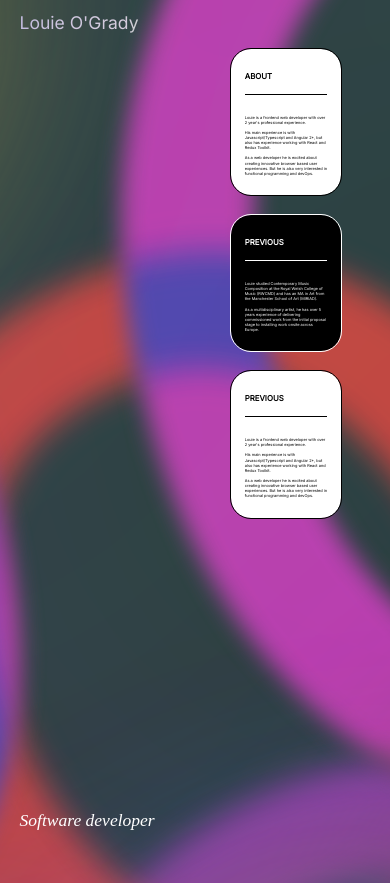
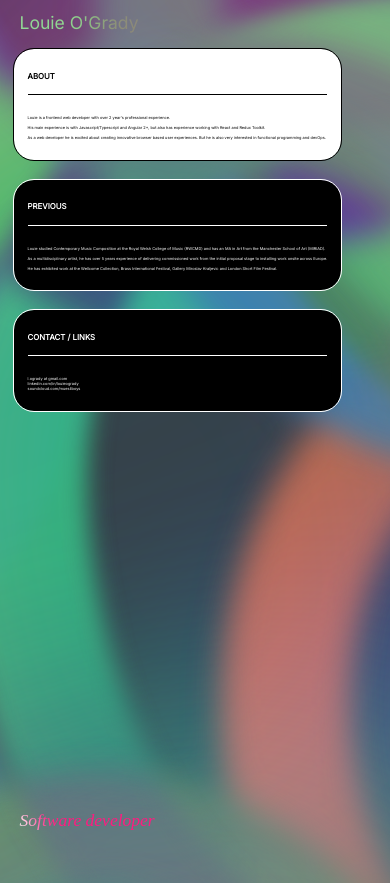
Before and after one commit to louieogrady/web2, a React (Create React App) app: page / in a window 390 px wide. Built offline with nearby package versions, Linux system fonts and the light colour scheme.

Commit message:
Committing work prior to media query work

```diff
--- a/src/app.component.tsx
+++ b/src/app.component.tsx
@@ -6,8 +6,9 @@ import Panel from './components/panel/panel.component';
 
 function App() {
 
-  const aboutText = [`Louie is a frontend web developer with over 2 year's professional experience.`, ' \n His main experience is with Javascript/Typescript and Angular 2+, but also has experience working with React and Redux Toolkit.', '\n As a web developer he is excited about creating innovative browser based user experiences. But he is also very interested in functional programming and devOps.'];
-  const previousText = ['Louie studied Contemporary Music Composition at the Royal Welsh College of Music (RWCMD) and has an MA in Art from the Manchester School of Art (MIRIAD).', '\n As a multidisciplinary artist, he has over 5 years experience of delivering commissioned work from the initial proposal stage to installing work onsite across Europe.'];
+  const aboutText = [`Louie is a frontend web developer with over 2 year's professional experience.`, '\n His main experience is with Javascript/Typescript and Angular 2+, but also has experience working with React and Redux Toolkit.', '\n As a web developer he is excited about creating innovative browser based user experiences. But he is also very interested in functional programming and devOps.'];
+  const previousText = ['Louie studied Contemporary Music Composition at the Royal Welsh College of Music (RWCMD) and has an MA in Art from the Manchester School of Art (MIRIAD).', '\n As a multidisciplinary artist, he has over 5 years experience of delivering commissioned work from the initial proposal stage to installing work onsite across Europe.', '\n He has exhibited work at the Wellcome Collection, Brass International Festival, Gallery Miroslav Kraljevic and London Short Film Festival.'];
+  const contactText = ['mailto:l.ogrady@gmail.com', 'https://linkedin.com/in/louieogrady', 'https://soundcloud.com/muesliboys', ]
 
   return (
     <div className="App">
@@ -20,8 +21,8 @@ function App() {
         <div className="PanelWrapper black">
           <Panel title="PREVIOUS" text={previousText} theme="black"/>
         </div>
-        <div className="PanelWrapper">
-          <Panel title="PREVIOUS" text={aboutText} />
+        <div className="PanelWrapper black">
+          <Panel title="CONTACT / LINKS" text={contactText} theme="black"/>
         </div>
       </div>
     </div>
--- a/src/app.scss
+++ b/src/app.scss
@@ -9,20 +9,23 @@
 }
 
 .PanelWrapper {
-  background-color: white;
+  background-color: $background-white;
   padding: 0.5rem 0.7rem 1rem;
   border-radius: 20px;
-  // margin-bottom: 20px;
   outline: 1px solid black;
   margin: 10px 10px 20px 10px;
   &.black {
-    background-color: black;
+    background-color: $background-black;
     outline: 1px solid white;
   }
 }
 
 .PanelColumn {
-  width: 33.3%;
+
+  @media (min-width: 1200px){
+    width: 33.3%;
+  }
+
   right: 2rem;
   z-index: 1;
   position: absolute;
--- a/src/components/panel/panel.component.tsx
+++ b/src/components/panel/panel.component.tsx
@@ -8,14 +8,31 @@ interface PanelProps {
 }
 
 const Panel: React.FC<PanelProps> = ({ title, text, theme = "white" }): JSX.Element => {
+  // Regexs for helping parse text props
+  const mailtoRegex = new RegExp('mailto:([^\?]*)');
+  const linkRegex = new RegExp('(https?:\/\/(?:www\.|(?!www))[a-zA-Z0-9][a-zA-Z0-9-]+[a-zA-Z0-9]\.[^\s]{2,}|www\.[a-zA-Z0-9][a-zA-Z0-9-]+[a-zA-Z0-9]\.[^\s]{2,}|https?:\/\/(?:www\.|(?!www))[a-zA-Z0-9]+\.[^\s]{2,}|www\.[a-zA-Z0-9]+\.[^\s]{2,})');
 
-  // lines =
+  /** Crude parser for rendering correct html content for text content props */
+  const parseLine = (line: string) => {
+
+    if (mailtoRegex.test(line)) {
+      const emailSplit = line.split('@');
+      const emailText = emailSplit[0].replace(/mailto:/, "");
+      return <a href={line}>{emailText} at {emailSplit[1]}</a>;
+    } else if (linkRegex.test(line)) {
+      const webLinkText = line.split('//')[1];
+      return <a href={line} target="_blank">{webLinkText}</a>;
+    } else {
+      return <p>{line}</p>;
+    }
+
+  }
 
   return (
     <div className={`Panel ${ theme }`}>
       <p className="Title"> { title } </p>
       <div className="TextContainer">
-        {text.map((line) => <p>{line}</p>)}
+        {text.map((line) => <p>{parseLine(line)}</p>)}
       </div>
     </div>
   );
--- a/src/components/panel/panel.scss
+++ b/src/components/panel/panel.scss
@@ -2,7 +2,7 @@
 
 .Panel {
   p {
-    color: black;
+    color: $font-black;
     font-size: $font-small;
     white-space: pre-line;
   }
@@ -19,7 +19,7 @@
 
   &.black {
     p {
-      color: white;
+      color: $background-white;
     }
 
     .Title {
@@ -28,5 +28,18 @@
 
   }
 
+  a {
+    color: inherit;
+    text-decoration: underline 0.15em rgba(255, 255, 255, 0);
+    transition: text-decoration-color 100ms;
+
+    &:hover {
+      color: rgba(255, 0, 151, 0.9);
+      text-decoration-color: rgba(255, 0, 151, 0.9);
+      overflow: hidden;
+    }
+  }
+
+
 
 }
--- a/src/scss-variables.scss
+++ b/src/scss-variables.scss
@@ -9,6 +9,9 @@ $font-medium: 2vw;
 $font-small: 1vw;
 
 $font-white: white;
+$font-black: black;
+$background-white: white;
+$background-black: black;
 
 $padding-standard: 1rem;
 
```
Also changed, not shown: src/components/marquee/marquee.component.tsx (added, +13 -0 lines), src/components/marquee/marquee.scss (added, +10 -0 lines).
